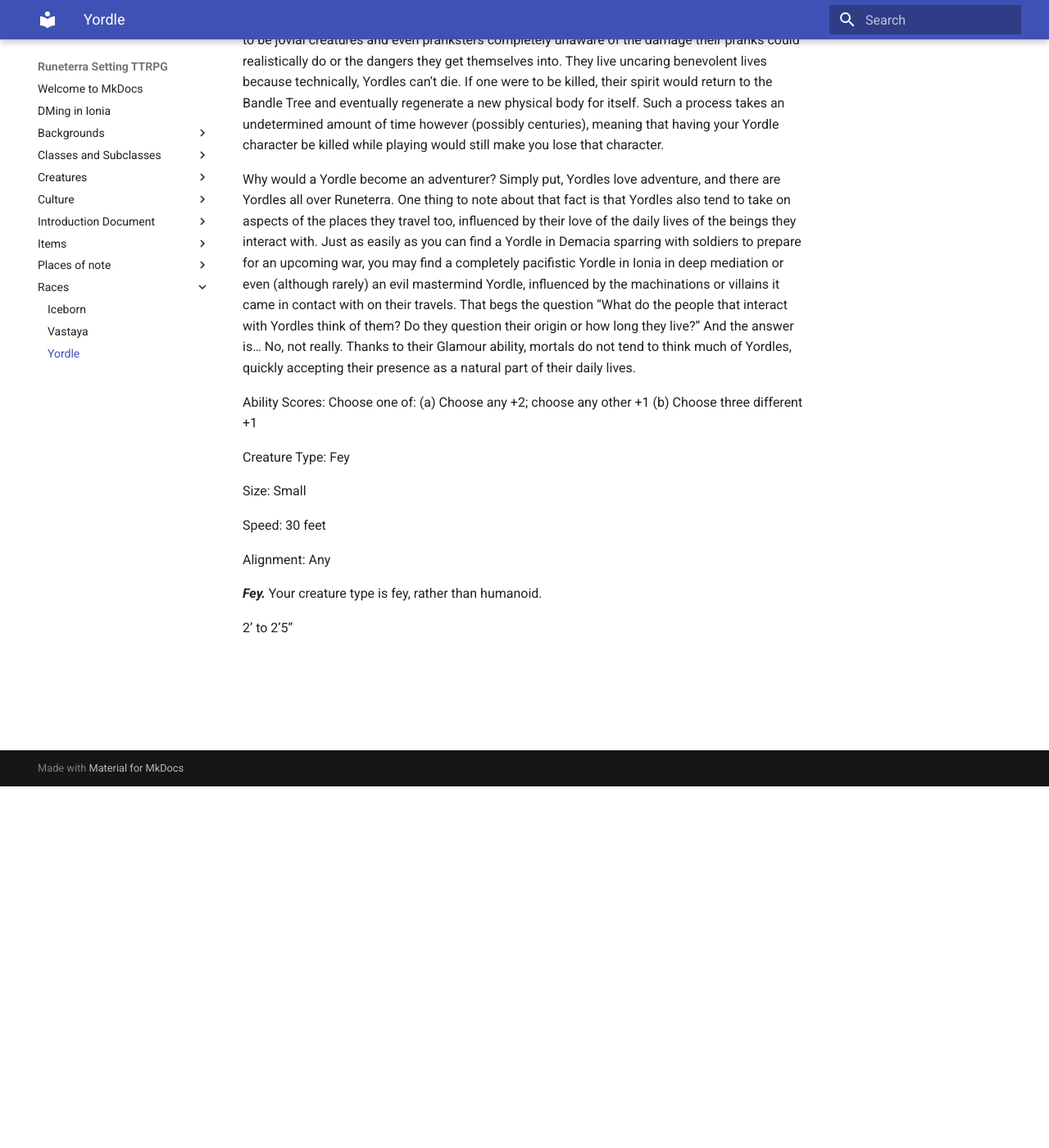
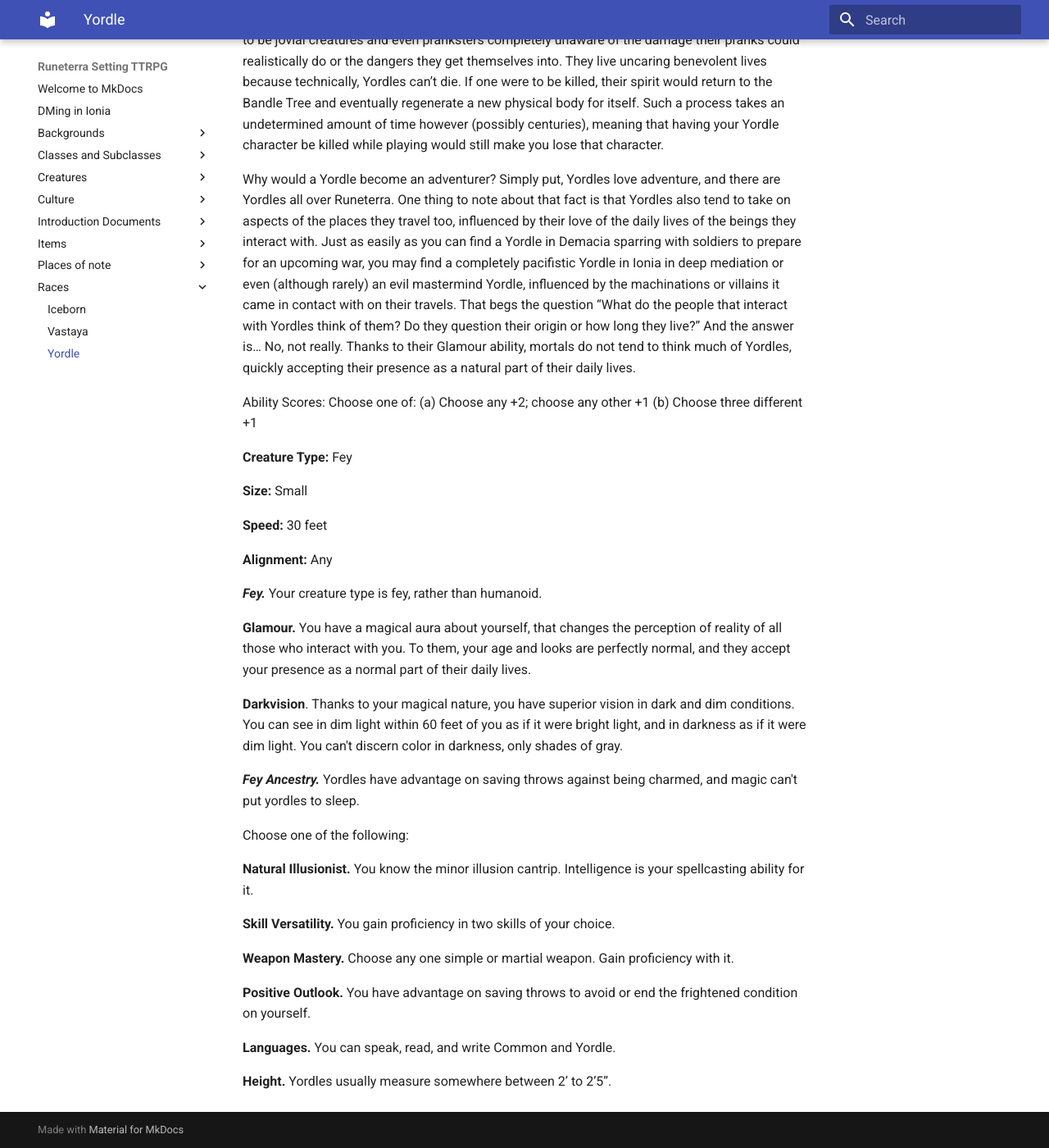
Before and after one commit to SilksongHypeboi/Runeterra, an MkDocs documentation site: the page built from docs/Races/Yordle.md, in a window 1280 px wide and 1400 px high, scrolled down 441 px. Shown: the whole window at 82% size. Built offline with MkDocs 1.6.1 and Material for MkDocs 9.7.7, drawn with Linux system fonts in a browser that asks for light colours.

Commit message:
Bunch of updates
Testing to see if I remember how to do it

```diff
--- a/docs/Races/Yordle.md
+++ b/docs/Races/Yordle.md
@@ -6,14 +6,35 @@ Why would a Yordle become an adventurer? Simply put, Yordles love adventure, and
 
 Ability Scores: Choose one of: (a) Choose any +2; choose any other +1 (b) Choose three different +1
 
-Creature Type: Fey
+**Creature Type:** Fey
 
-Size: Small
+**Size:** Small
 
-Speed: 30 feet
+**Speed:** 30 feet
 
-Alignment: Any
+**Alignment:** Any
 
 **_Fey._** Your creature type is fey, rather than humanoid.
 
-2’ to 2’5’’
+
+**Glamour.** You have a magical aura about yourself, that changes the perception of reality of all those who interact with you. To them, your age and looks are perfectly normal, and they accept your presence as a normal part of their daily lives.
+
+
+**Darkvision**. Thanks to your magical nature, you have superior vision in dark and dim conditions. You can see in dim light within 60 feet of you as if it were bright light, and in darkness as if it were dim light. You can't discern color in darkness, only shades of gray.
+
+_**Fey Ancestry.**_ Yordles have advantage on saving throws against being charmed, and magic can't put yordles to sleep.
+
+Choose one of the following:
+
+**Natural Illusionist.** You know the minor illusion cantrip. Intelligence is your spellcasting ability for it.
+
+**Skill Versatility.** You gain proficiency in two skills of your choice.
+
+**Weapon Mastery.** Choose any one simple or martial weapon. Gain proficiency with it.
+
+**Positive Outlook.** You have advantage on saving throws to avoid or end the frightened condition on yourself.
+
+
+**Languages.** You can speak, read, and write Common and Yordle.
+
+**Height.** Yordles usually measure somewhere between 2’ to 2’5’’.
```
Also changed, not shown: docs/Classes and Subclasses/Wuju Fighter.md (+1 -1 lines), docs/Creatures/Demons/Azakana.md (+1 -1 lines), docs/Introduction Documents/How does this all relate to DnD.md (renamed from docs/Introduction Document/How does this all relate to DnD.md, +1 -1 lines), docs/Items/Exorcism Charm.md (+24 -0 lines), docs/.obsidian/workspace.json, docs/Introduction Documents/Initial Disclaimer.md (renamed from docs/Introduction Document/Initial Disclaimer.md), docs/Introduction Documents/Welcome to Runeterra.md (renamed from docs/Introduction Document/Welcome to Runeterra.md).
